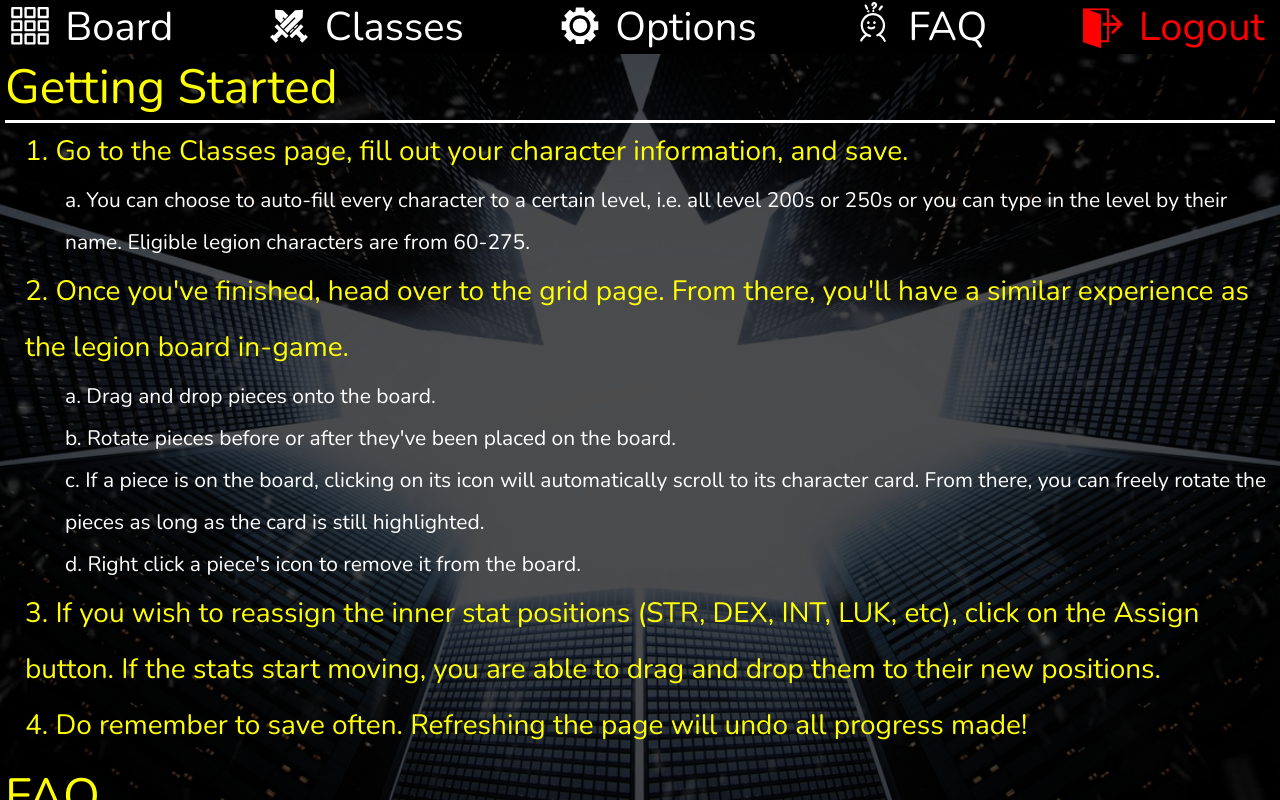
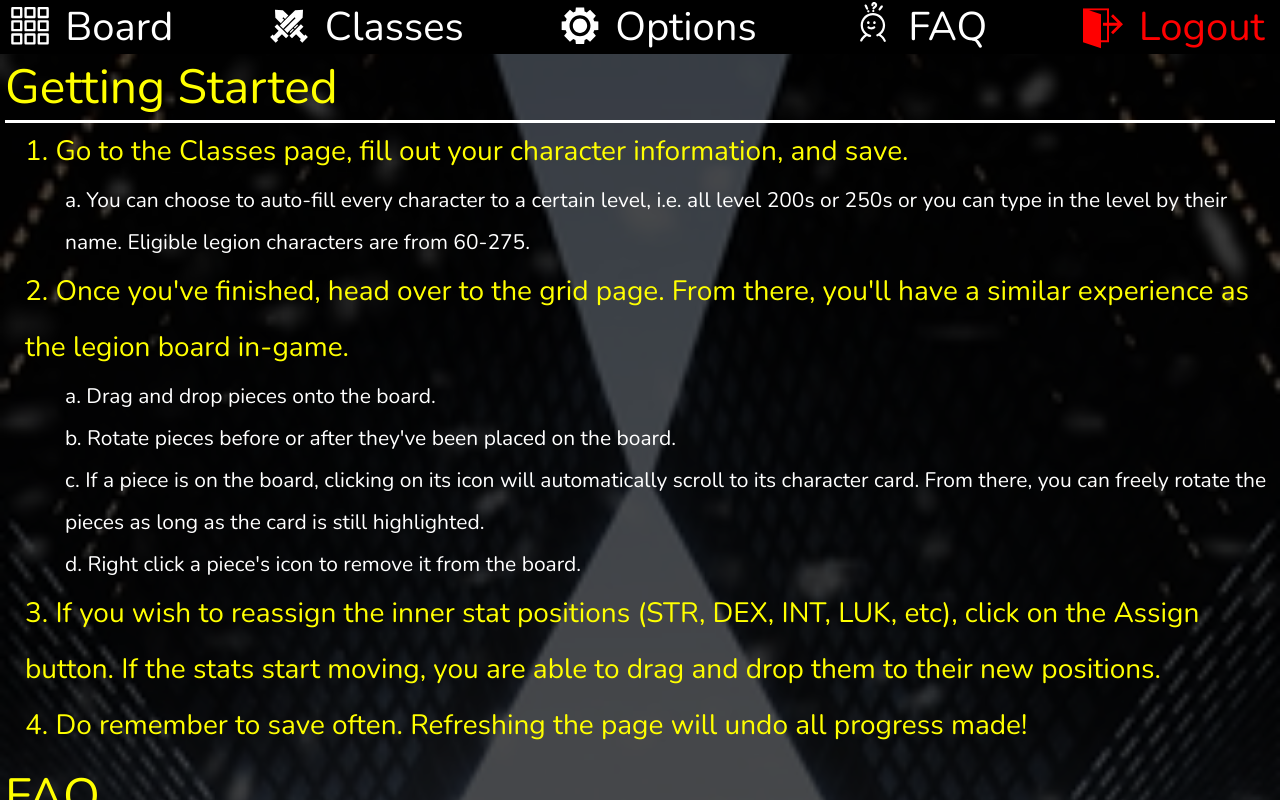
Before and after one commit to SamsonPN/Legion, a Vue app: page /#/faq in a window 1280 px wide. Shown: the top 800 px of the page. Built offline with nearby package versions, Linux system fonts and the light colour scheme.

Commit message:
Removed height limit for FAQ page

```diff
--- a/src/components/Characters/CharacterList.vue
+++ b/src/components/Characters/CharacterList.vue
@@ -51,8 +51,6 @@
         width: 100%;
         margin-top: 1vh;
         color: white;
-        // scrollbar-width: none;
-        // -ms-overflow-style: none;
         z-index: 0;
          > div {
             overflow: auto;
@@ -63,10 +61,6 @@
             grid-gap: 0.5rem;
             border-radius: 20px;
          }
-        //  &:-webkit-scrollbar {
-        //      width: 0;
-        //      height: 0;
-        //  }
     }
 
     @include for-desktop-only {
--- a/src/views/FAQ.vue
+++ b/src/views/FAQ.vue
@@ -258,13 +258,14 @@
     @import '../mixins.scss';
 
     #FAQ {
-        height: 100vh;
+        // height: 100vh;
         width: 100%;
         display: flex;
         flex-direction: column;
         background-color: rgba(0, 0, 0, 0.7);
         color: white;
         > div {
+            height: auto;
             padding: 0px 5px;
             > p {
                 font-size: 3em;
```
